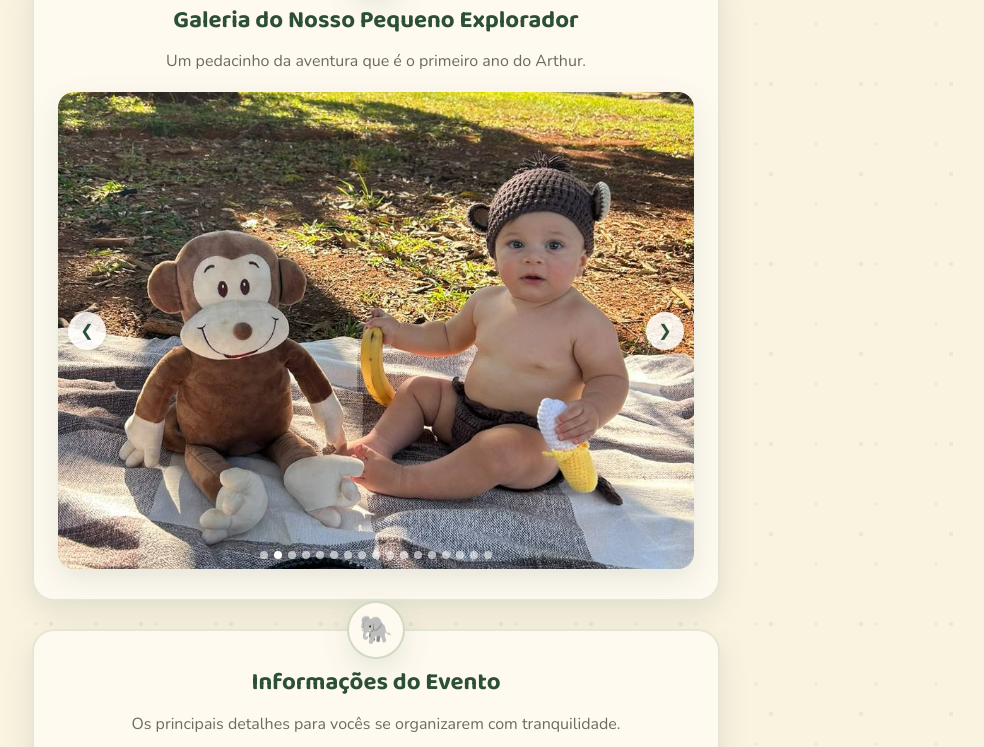
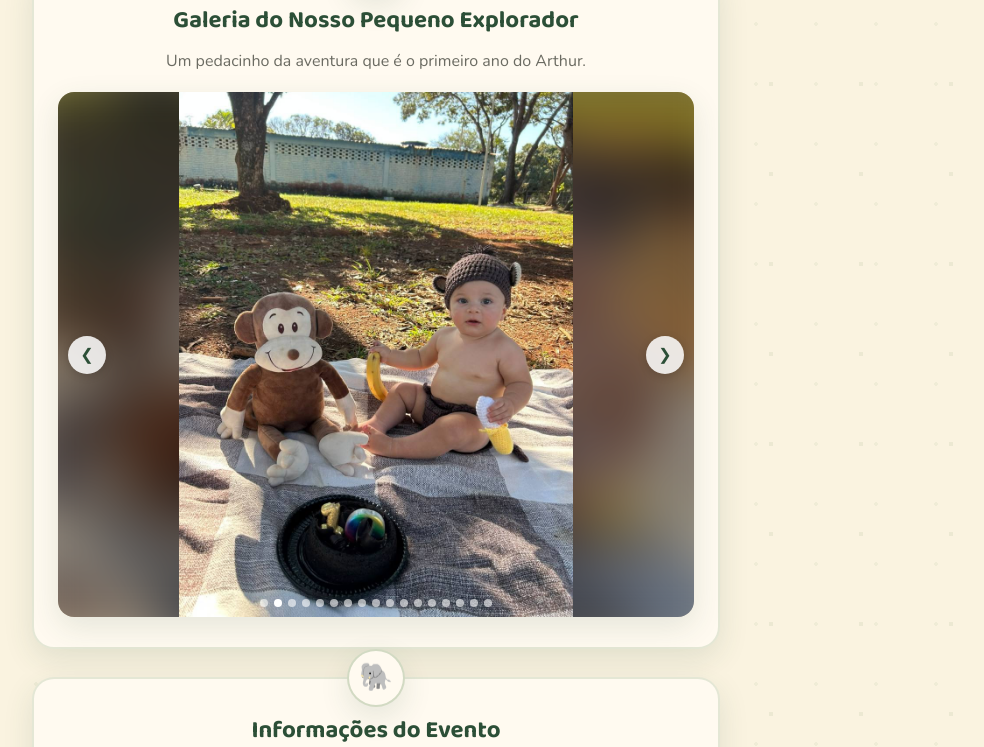
Before and after one commit to Espi0-bat/convite-arthur, a plain HTML site: page index.html in a window 1280 px wide. Shown: the part 1131-1878 px from the top of the page, without its empty margins (264-1248 px from the left). Drawn offline with nearby package versions, Linux system fonts and the light colour scheme.

Commit message:
Carrossel: fotos inteiras e centralizadas com fundo desfocado, área maior (retrato)

```diff
--- a/script.js
+++ b/script.js
@@ -17,12 +17,27 @@ let current = 0;
 let autoplayTimer;
 
 PHOTOS.forEach((file, i) => {
-  const img = document.createElement("img");
-  img.src = `assets/img/${file}`;
-  img.alt = `Foto do Arthur ${i + 1}`;
-  img.loading = i === 0 ? "eager" : "lazy";
-  img.decoding = "async";
-  track.appendChild(img);
+  const slide = document.createElement("div");
+  slide.className = "carousel-slide";
+
+  const bg = document.createElement("img");
+  bg.className = "carousel-bg";
+  bg.src = `assets/img/${file}`;
+  bg.alt = "";
+  bg.setAttribute("aria-hidden", "true");
+  bg.loading = i === 0 ? "eager" : "lazy";
+  bg.decoding = "async";
+
+  const photo = document.createElement("img");
+  photo.className = "carousel-photo";
+  photo.src = `assets/img/${file}`;
+  photo.alt = `Foto do Arthur ${i + 1}`;
+  photo.loading = i === 0 ? "eager" : "lazy";
+  photo.decoding = "async";
+
+  slide.appendChild(bg);
+  slide.appendChild(photo);
+  track.appendChild(slide);
 
   const dot = document.createElement("button");
   dot.setAttribute("aria-label", `Ir para foto ${i + 1}`);
@@ -36,8 +51,10 @@ function goTo(index) {
   [...dotsWrap.children].forEach((d, i) => d.classList.toggle("active", i === current));
 
   // pré-carrega a próxima foto para a troca ser instantânea
-  const next = track.children[(current + 1) % PHOTOS.length];
-  if (next && next.loading === "lazy") next.loading = "eager";
+  const nextSlide = track.children[(current + 1) % PHOTOS.length];
+  if (nextSlide) {
+    nextSlide.querySelectorAll("img").forEach((img) => { img.loading = "eager"; });
+  }
 }
 
 function stopAutoplay() {
--- a/styles.css
+++ b/styles.css
@@ -213,7 +213,7 @@ main {
 .carousel {
   position: relative;
   width: 100%;
-  aspect-ratio: 4 / 3;
+  aspect-ratio: 4 / 5;
   border-radius: 16px;
   overflow: hidden;
   box-shadow: var(--shadow);
@@ -227,13 +227,36 @@ main {
   transition: transform .5s ease;
 }
 
-.carousel-track img {
+.carousel-slide {
+  position: relative;
   flex: 0 0 100%;
   width: 100%;
   height: 100%;
+  overflow: hidden;
+}
+
+.carousel-bg {
+  position: absolute;
+  inset: 0;
+  width: 100%;
+  height: 100%;
   object-fit: cover;
+  filter: blur(25px) brightness(.65) saturate(1.2);
+  transform: scale(1.15);
+}
+
+.carousel-photo {
+  position: relative;
+  z-index: 1;
+  width: 100%;
+  height: 100%;
+  object-fit: contain;
   user-select: none;
   -webkit-user-drag: none;
+}
+
+@media (min-width: 640px) {
+  .carousel { aspect-ratio: 4 / 3.3; }
 }
 
 .carousel-arrow {
```
